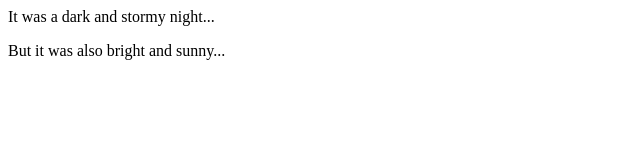
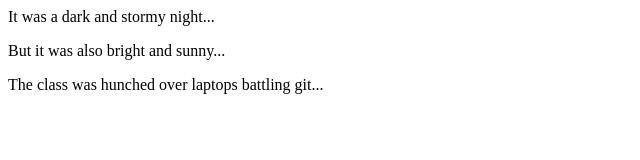
Before and after one commit to aklowell/fireside-story, a plain HTML site: page index.html in a window 1280 px wide. Shown: the whole page, without its empty margins (0-640 px from the left). Drawn offline with Linux system fonts and the light colour scheme.

Commit message:
added a third line

```diff
--- a/index.html
+++ b/index.html
@@ -2,5 +2,6 @@
   <body>
     <p>It was a dark and stormy night...</p>
     <p>But it was also bright and sunny...</p>
+    <p>The class was hunched over laptops battling git...</p>
   </body>
 </html>
```
